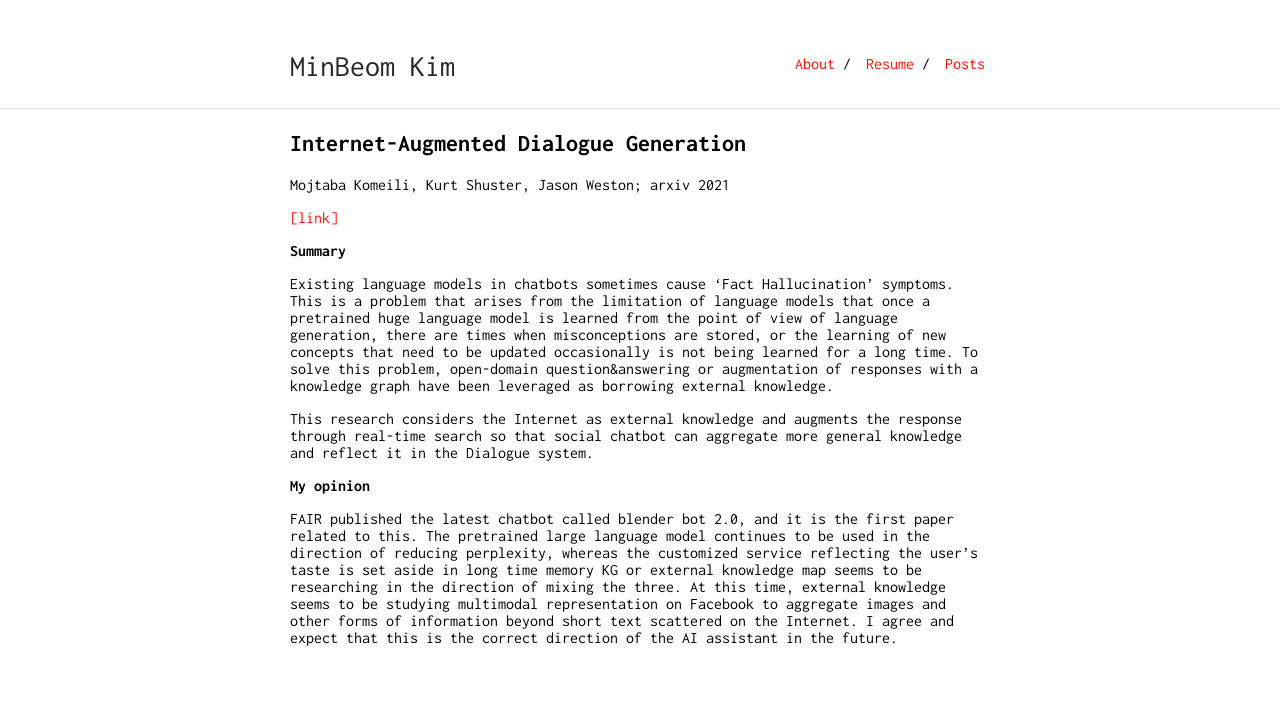
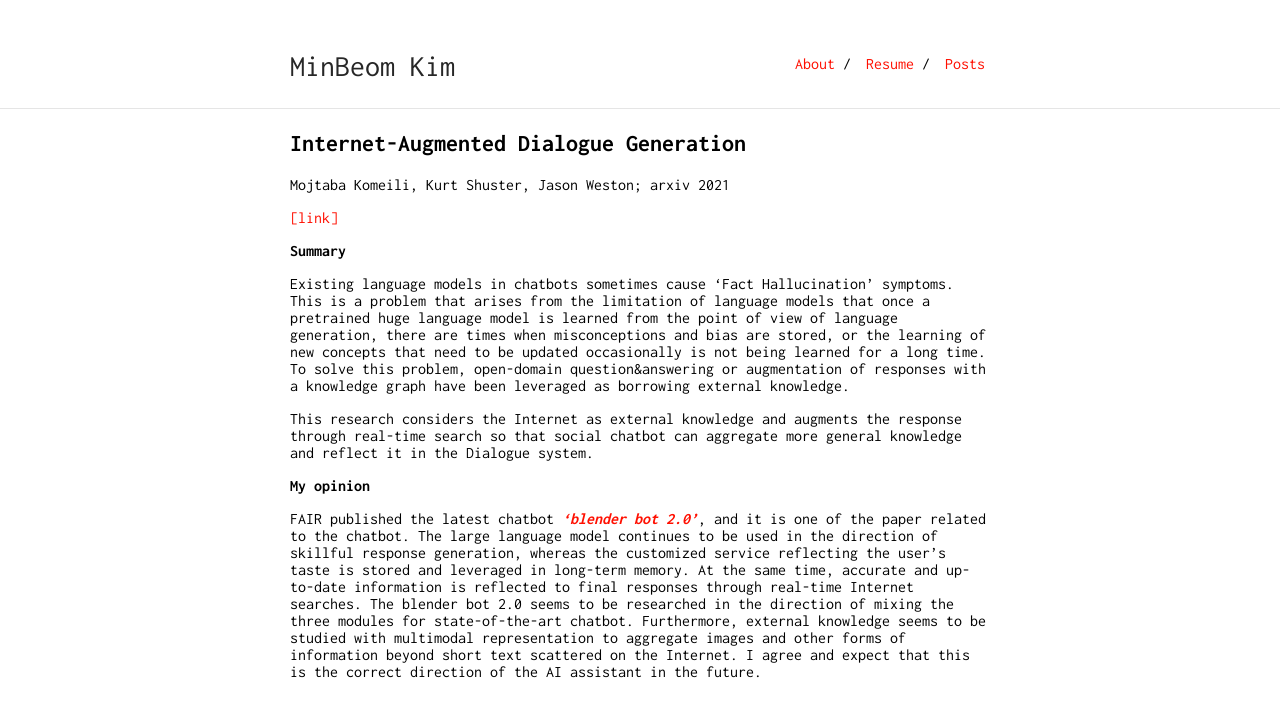
Before and after one commit to minbeomkim/minbeomkim.github.io, a Jekyll site: the page built from post-Internet-Augmented_Dialogue_Generation.md, in a window 1280 px wide. Shown: the top 717 px of the page. Built offline with Jekyll 4.4.1, drawn with Linux system fonts in a browser that asks for light colours; our own code applies the rules of GitHub Pages for plain Markdown files.

Commit message:
Update post-Internet-Augmented_Dialogue_Generation.md

```diff
--- a/post-Internet-Augmented_Dialogue_Generation.md
+++ b/post-Internet-Augmented_Dialogue_Generation.md
@@ -10,10 +10,10 @@ Mojtaba Komeili, Kurt Shuster, Jason Weston; arxiv 2021
 
 **Summary**
 
-Existing language models in chatbots sometimes cause 'Fact Hallucination' symptoms. This is a problem that arises from the limitation of language models that once a pretrained huge language model is learned from the point of view of language generation, there are times when misconceptions are stored, or the learning of new concepts that need to be updated occasionally is not being learned for a long time. To solve this problem, open-domain question&answering or augmentation of responses with a knowledge graph have been leveraged as borrowing external knowledge.
+Existing language models in chatbots sometimes cause 'Fact Hallucination' symptoms. This is a problem that arises from the limitation of language models that once a pretrained huge language model is learned from the point of view of language generation, there are times when misconceptions and bias are stored, or the learning of new concepts that need to be updated occasionally is not being learned for a long time. To solve this problem, open-domain question&answering or augmentation of responses with a knowledge graph have been leveraged as borrowing external knowledge.
 
 This research considers the Internet as external knowledge and augments the response through real-time search so that social chatbot can aggregate more general knowledge and reflect it in the Dialogue system.
 
 **My opinion**
 
-FAIR published the latest chatbot called blender bot 2.0, and it is the first paper related to this. The pretrained large language model continues to be used in the direction of reducing perplexity, whereas the customized service reflecting the user's taste is set aside in long time memory KG or external knowledge map seems to be researching in the direction of mixing the three. At this time, external knowledge seems to be studying multimodal representation on Facebook to aggregate images and other forms of information beyond short text scattered on the Internet. I agree and expect that this is the correct direction of the AI assistant in the future.
+FAIR published the latest chatbot [***'blender bot 2.0'***](https://ai.facebook.com/blog/blender-bot-2-an-open-source-chatbot-that-builds-long-term-memory-and-searches-the-internet/), and it is one of the paper related to the chatbot. The large language model continues to be used in the direction of skillful response generation, whereas the customized service reflecting the user's taste is stored and leveraged in long-term memory. At the same time, accurate and up-to-date information is reflected to final responses through real-time Internet searches. The blender bot 2.0 seems to be researched in the direction of mixing the three modules for state-of-the-art chatbot. Furthermore, external knowledge seems to be studied with multimodal representation to aggregate images and other forms of information beyond short text scattered on the Internet. I agree and expect that this is the correct direction of the AI assistant in the future.
```
